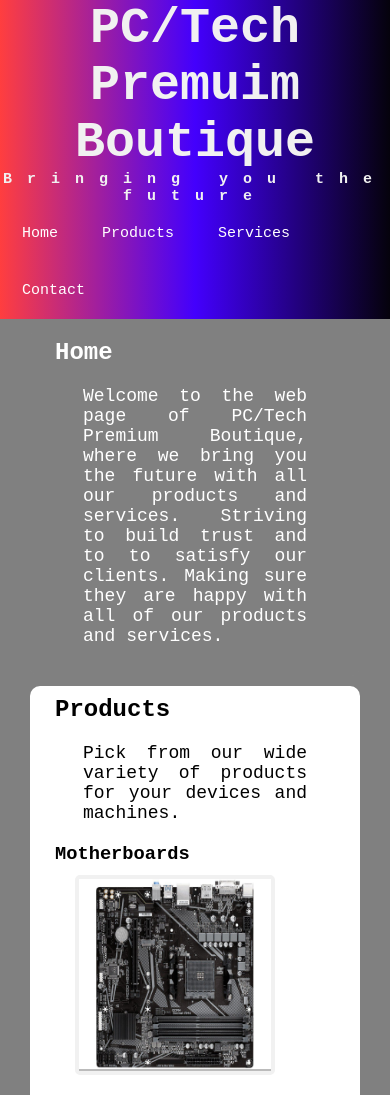
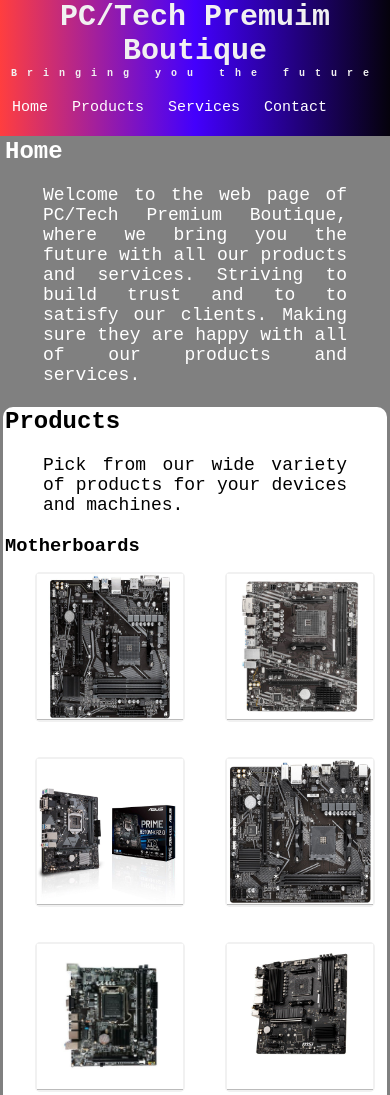
Before and after one commit to TheRavenGuy2020/PC-Tech-Premium-Boutique, a plain HTML site: page Index.html in a window 390 px wide. Shown: the top 1095 px of the page. Drawn offline with nearby package versions, Linux system fonts and the light colour scheme.

Commit message:
added responsive design
Part 1

```diff
--- a/PC-Tech CSS/PCTech Homepage.css
+++ b/PC-Tech CSS/PCTech Homepage.css
@@ -47,7 +47,6 @@ ul{
   padding: 0;
   overflow: hidden;
   background-image: linear-gradient(to right, #FF3E3F, #4300FD, #05020C);
-  width: 100%;
   z-index: 1;
 }
 
@@ -130,8 +129,8 @@ span.card img{
   width: 100%;
   height: 99%;
   object-fit: fill;
+}
 
-}
 /* The flip card container - set the width and height to whatever you want. We have added the border property to demonstrate that the flip itself goes out of the box on hover (remove perspective if you don't want the 3D effect */
 .flip-card {
   background-color: transparent;
@@ -202,3 +201,43 @@ footer a:hover{
 }
 
 /*Responsive Web Design*/
+/* For mobile devices*/
+@media only screen and (max-width: 768px){
+  .header{
+    width: 100%;
+    margin: 0px;
+  }
+
+  h1.header{
+    font-size: 30px;
+  }
+
+  h2.header{
+    font-size: 10px;
+  }
+
+  li a, .dropbtn{
+    padding: 10px 2px;
+  }
+
+  span.card{
+    padding: 15px;
+  }
+
+  .flip-card {
+    width: 150px;
+    height: 150px;
+    border: 2px solid #f1f1f1;
+    margin-left: 10%;
+  }
+
+  .flip-card-back, .flip-card-back a{
+    font-size: 13px;
+  }
+
+  .home, .service, .products, .contact{
+    padding: 1px 2px;
+    margin: 1px 3px;
+    border-radius: 10px;
+  }
+}
```
